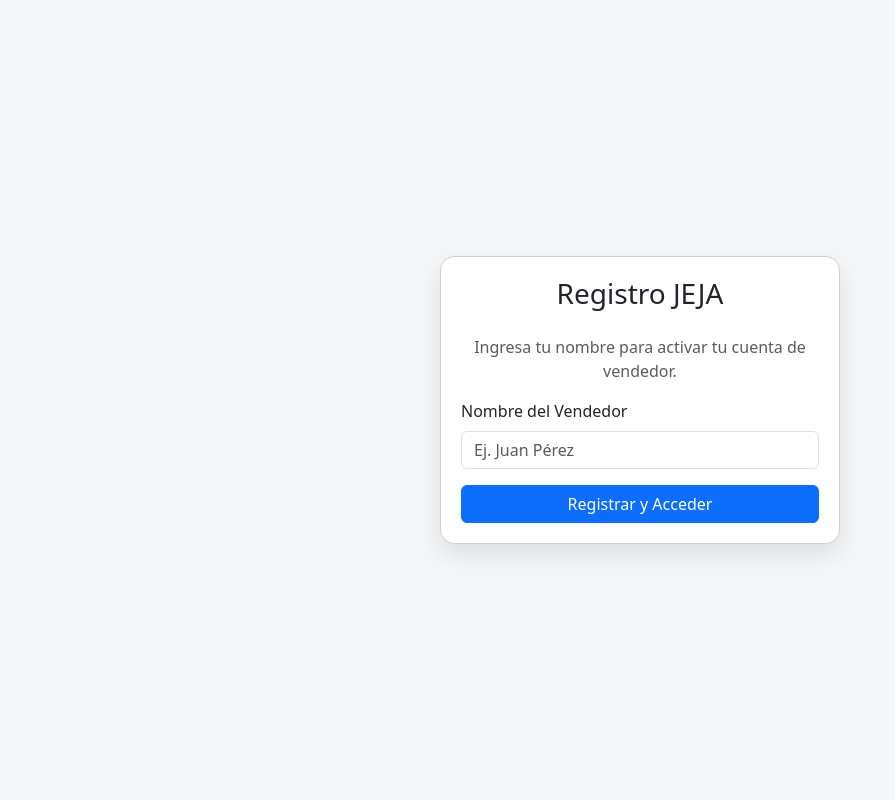
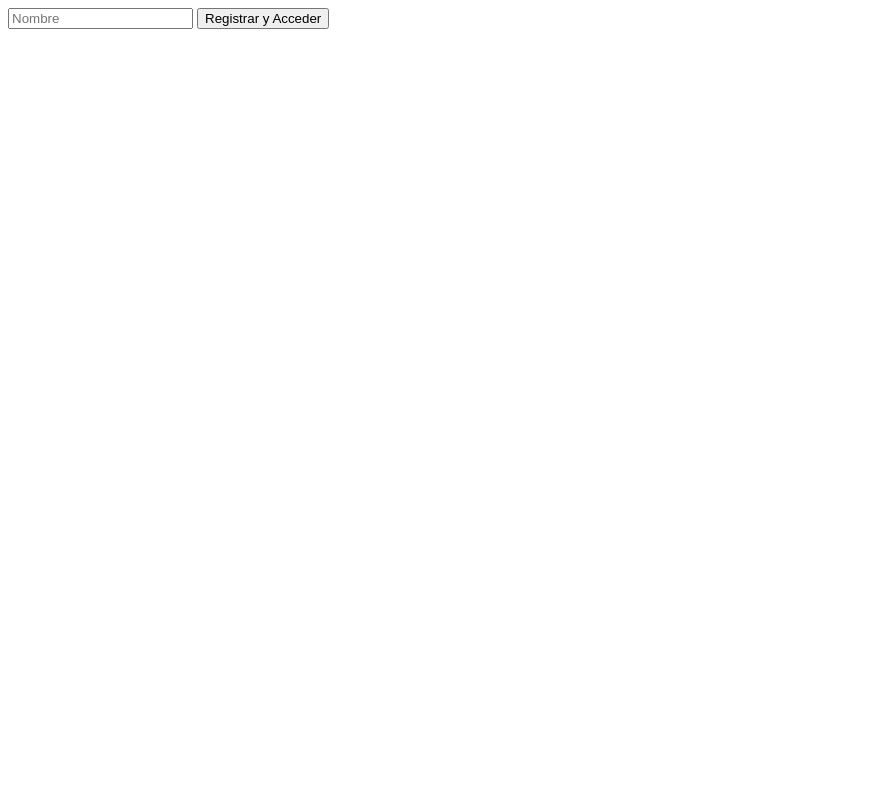
Before and after one commit to oscarlo-lgtm/punto-de-venta, a Flask app: template templates/registro.html in a window 1280 px wide. Shown: the whole page, without its empty margins (0-895 px from the left). Run offline with Flask 3, Linux system fonts and the light colour scheme; the template is opened without the code that fills it, so the values that code supplies are empty; some libraries are stand-ins or nearby versions.

Commit message:
Update registro.html

```diff
--- a/templates/registro.html
+++ b/templates/registro.html
@@ -1,29 +1,9 @@
 <!DOCTYPE html>
 <html lang="es">
-<head>
-    <meta charset="UTF-8">
-    <meta name="viewport" content="width=device-width, initial-scale=1.0">
-    <title>Registro de Vendedor - JEJA</title>
-    <link href="https://cdn.jsdelivr.net/npm/bootstrap@5.3.0/dist/css/bootstrap.min.css" rel="stylesheet">
-    <style>
-        body { background-color: #f4f6f7; display: flex; align-items: center; justify-content: center; height: 100vh; }
-        .card-register { width: 100%; max-width: 400px; padding: 20px; border-radius: 15px; box-shadow: 0 10px 25px rgba(0,0,0,0.1); }
-    </style>
-</head>
 <body>
-
-    <div class="card card-register bg-white">
-        <h3 class="text-center mb-4">Registro JEJA</h3>
-        <p class="text-muted text-center">Ingresa tu nombre para activar tu cuenta de vendedor.</p>
-
-        <form method="POST">
-            <div class="mb-3">
-                <label for="nombre" class="form-label">Nombre del Vendedor</label>
-                <input type="text" class="form-control" id="nombre" name="nombre" required placeholder="Ej. Juan Pérez">
-            </div>
-            <button type="submit" class="btn btn-primary w-100">Registrar y Acceder</button>
-        </form>
-    </div>
-
+    <form method="POST">
+        <input type="text" name="nombre" placeholder="Nombre" required>
+        <button type="submit">Registrar y Acceder</button>
+    </form>
 </body>
 </html>
```
